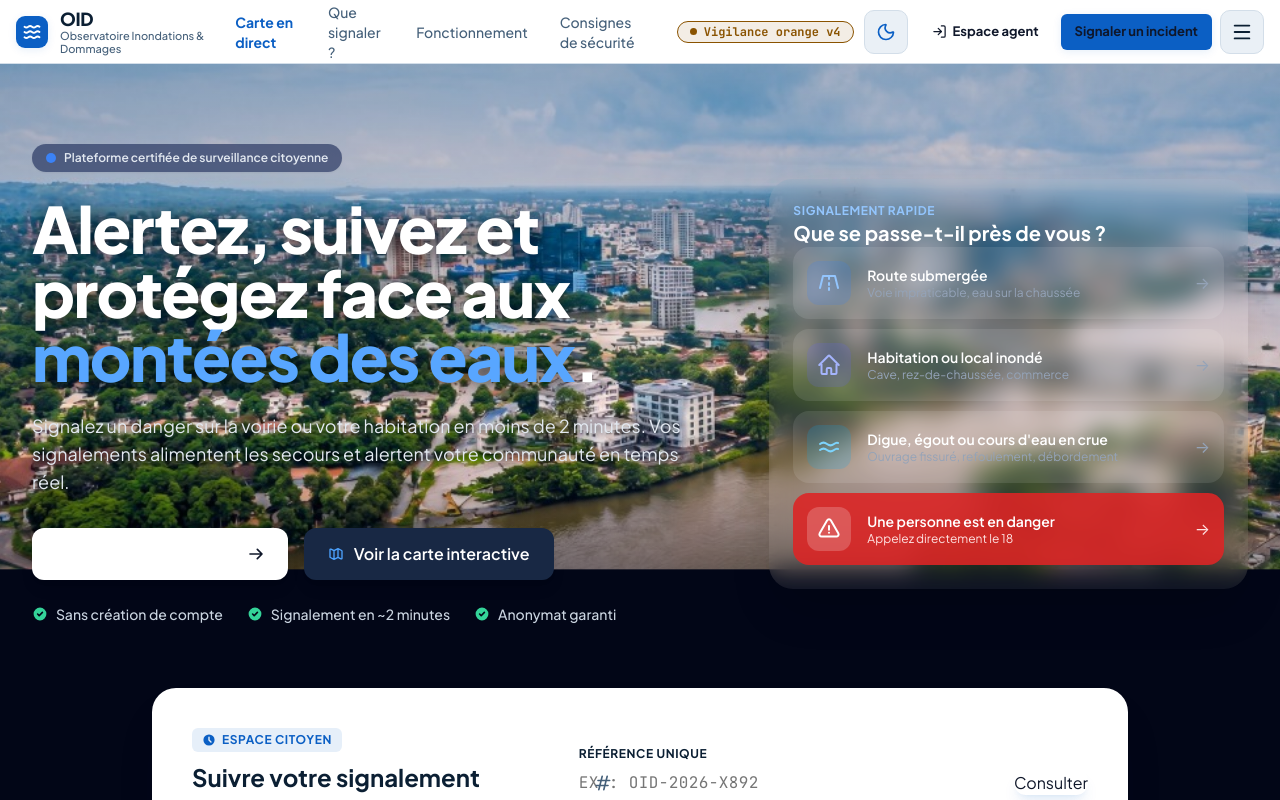
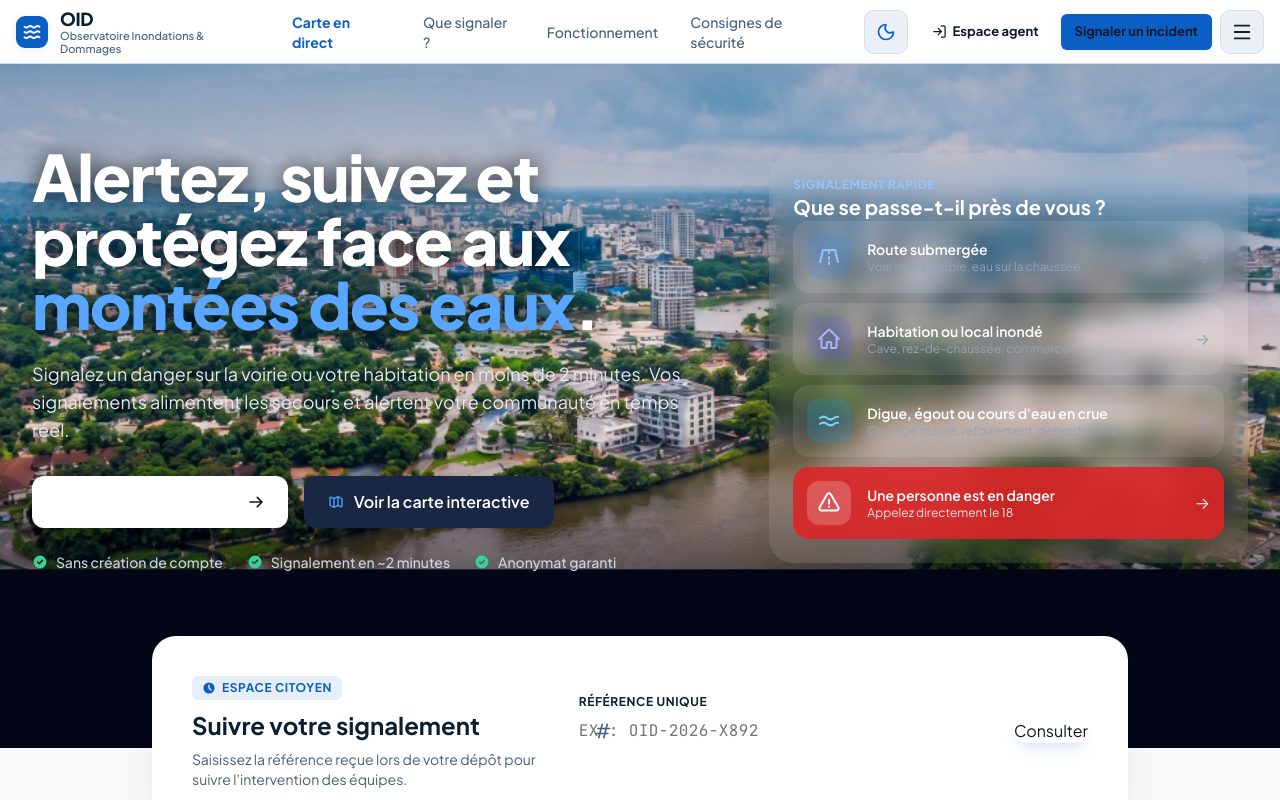
Before and after one commit to stephK-git/OID2, a React (Vite) app in the folder frontend/: page / in a window 1280 px wide. Shown: the top 800 px of the page. Built offline with nearby package versions, Linux system fonts and the light colour scheme; no server answers.

Commit message:
refactor(shell): suppression du badge plateforme certifiee et de vigilance orange v4

```diff
--- a/frontend/src/components/shell/PublicHeader.tsx
+++ b/frontend/src/components/shell/PublicHeader.tsx
@@ -2,7 +2,6 @@ import React, { useState } from 'react';
 import { Link, useLocation, useNavigate } from 'react-router-dom';
 import { useAuth } from '../../context/AuthContext';
 import { BrandMark } from './BrandMark';
-import { VigilancePill } from './VigilancePill';
 import { ThemeToggle } from './ThemeToggle';
 import { MapPin, Search, LogOut, LogIn, Menu, X, ArrowLeft } from 'lucide-react';
 
@@ -189,12 +188,8 @@ export const PublicHeader: React.FC<PublicHeaderProps> = ({
             <div style={{ flex: 1 }} />
           )}
 
-          {/* Espace droit : VigilancePill + ThemeToggle + Bouton d'action */}
+          {/* Espace droit : ThemeToggle + Bouton d'action */}
           <div style={{ display: 'flex', alignItems: 'center', gap: '10px' }}>
-            <div className="hidden lg:flex items-center">
-              <VigilancePill />
-            </div>
-
             <ThemeToggle />
 
             {isAuth ? (
--- a/frontend/src/components/shell/VigilancePill.tsx
+++ b/frontend/src/components/shell/VigilancePill.tsx
@@ -5,43 +5,6 @@ export interface VigilancePillProps {
   className?: string;
 }
 
-export const VigilancePill: React.FC<VigilancePillProps> = ({
-  label = 'Vigilance orange v4',
-  className = '',
-}) => {
-  return (
-    <span
-      className={`oid-vigilance-pill ${className}`}
-      style={{
-        display: 'inline-flex',
-        alignItems: 'center',
-        gap: '7px',
-        padding: '4px 12px',
-        borderRadius: '9999px',
-        border: '1px solid var(--warn)',
-        backgroundColor: 'var(--warn-dim)',
-        color: 'var(--warn)',
-        fontFamily: 'var(--mono)',
-        fontSize: '12px',
-        fontWeight: 700,
-        lineHeight: 1,
-        whiteSpace: 'nowrap',
-        userSelect: 'none',
-      }}
-      title="Niveau de vigilance météorologique et hydrologique actif"
-    >
-      <span
-        style={{
-          width: '7px',
-          height: '7px',
-          borderRadius: '50%',
-          backgroundColor: 'var(--warn)',
-          display: 'inline-block',
-          flexShrink: 0,
-        }}
-        aria-hidden="true"
-      />
-      <span>{label}</span>
-    </span>
-  );
+export const VigilancePill: React.FC<VigilancePillProps> = () => {
+  return null;
 };
--- a/frontend/src/pages/LandingPage.tsx
+++ b/frontend/src/pages/LandingPage.tsx
@@ -157,10 +157,6 @@ export const LandingPage: React.FC = () => {
             <div className="grid grid-cols-1 lg:grid-cols-12 gap-12 items-center">
               {/* Colonne gauche */}
               <div className="lg:col-span-7 space-y-6">
-                <div className="inline-flex items-center gap-2 px-3.5 py-1.5 rounded-full bg-blue-950/60 border border-blue-500/30 text-slate-200 text-xs font-semibold backdrop-blur-md shadow-sm">
-                  <span className="w-2.5 h-2.5 rounded-full bg-blue-500 shrink-0"></span>
-                  Plateforme certifiée de surveillance citoyenne
-                </div>
                 <h1 className="font-display font-extrabold text-4xl sm:text-5xl lg:text-6xl xl:text-[64px] leading-[1.08] tracking-tight text-white drop-shadow-[0_2px_12px_rgba(0,0,0,0.85)]">
                   Alertez, suivez et<br />
                   protégez face aux<br />
```
